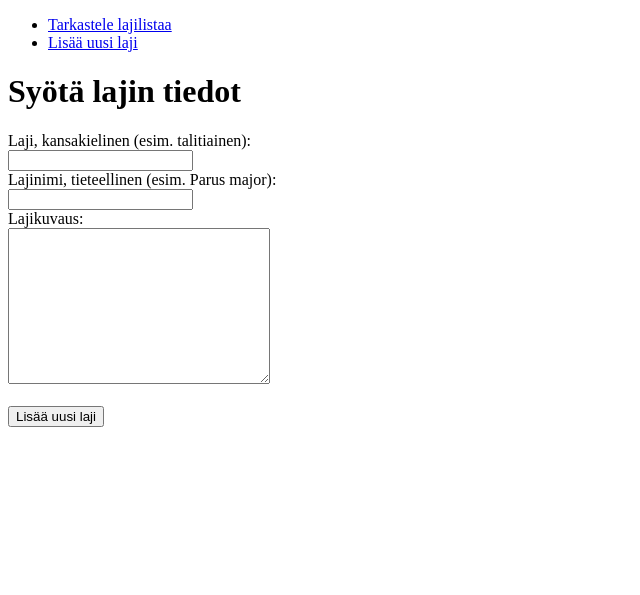
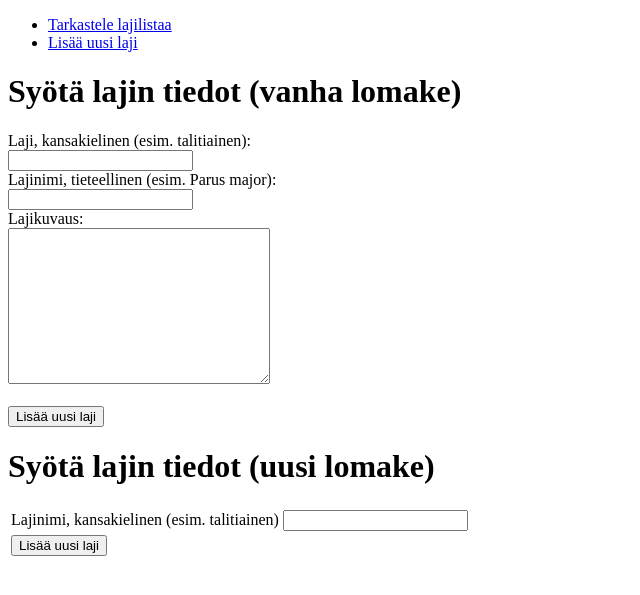
Before and after one commit to sonjaheikkinen/lintuhavainnot, a Flask app: page /species/new/ in a window 1280 px wide. Shown: the top 595 px of the page, without its empty margins (0-640 px from the left). Run offline with Flask 2, Linux system fonts and the light colour scheme.

Commit message:
Use WTForms and create new form for adding a species

```diff
--- /dev/null
+++ b/application/species/forms.py
@@ -0,0 +1,8 @@
+from flask_wtf import FlaskForm
+from wtforms import StringField
+
+class SpeciesForm(FlaskForm):
+    name = StringField("Lajinimi, kansakielinen (esim. talitiainen)")
+
+    class Meta:
+        csrf = False
--- a/application/species/views.py
+++ b/application/species/views.py
@@ -1,6 +1,9 @@
 from application import app, db
 from flask import redirect, render_template, request, url_for
 from application.species.models import Species
+from application.species.forms import SpeciesForm
+
+
 
 @app.route("/species", methods=["GET"])
 def species_index():
@@ -8,7 +11,7 @@ def species_index():
 
 @app.route("/species/new/")
 def species_form():
-    return render_template("species/new.html")
+    return render_template("species/new.html", form = SpeciesForm())
 
 @app.route("/species/edit/<species_id>/", methods=["GET", "POST"])
 def species_edit_information(species_id):
--- a/application/templates/species/new.html
+++ b/application/templates/species/new.html
@@ -2,7 +2,7 @@
 
 {% block body %}
 
-<h1>Syötä lajin tiedot</h1>
+<h1>Syötä lajin tiedot (vanha lomake)</h1>
 
 <form method="POST" action="{{ url_for('species_create') }}">
   <label for="name">Laji, kansakielinen (esim. talitiainen):</label><br>
@@ -14,4 +14,24 @@
   <br>
   <input type="submit" value="Lisää uusi laji"/>
 </form>
+
+<h1>Syötä lajin tiedot (uusi lomake)</h1>
+
+<form method="POST" action="{{ url_for('species_create') }}">
+    <table>
+      <tr>
+	<td>
+	  {{ form.name.label }}
+	</td>
+	<td>
+	  {{ form.name }}
+	</td>
+      </tr>
+      <tr>
+	<td colspan="2">
+	  <input type="submit" value="Lisää uusi laji"/>
+	</td>
+      </tr>
+  </form>
+
 {% endblock %}
```
